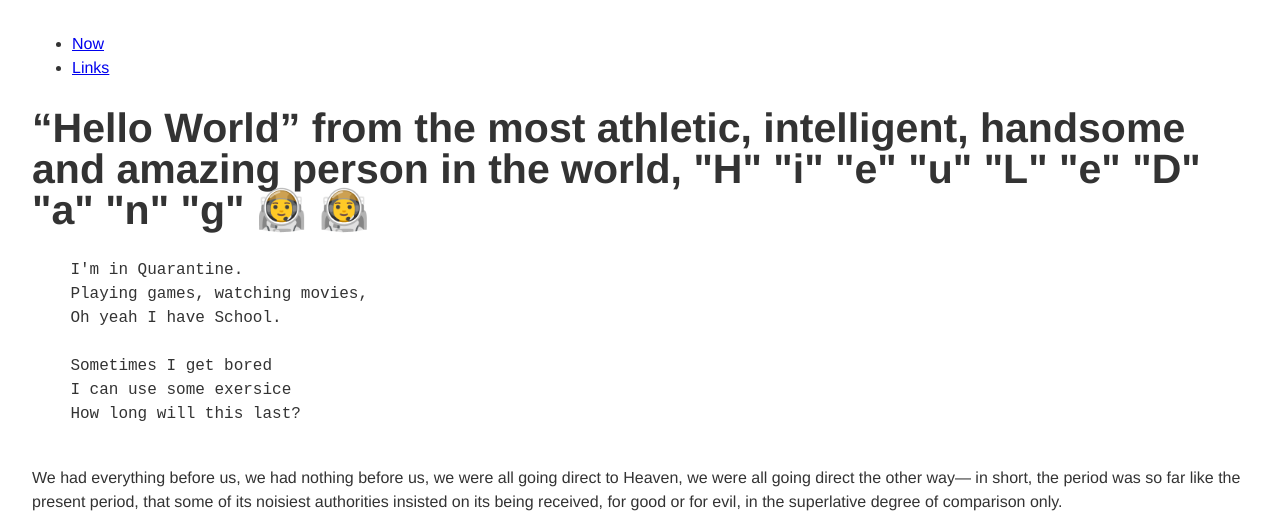
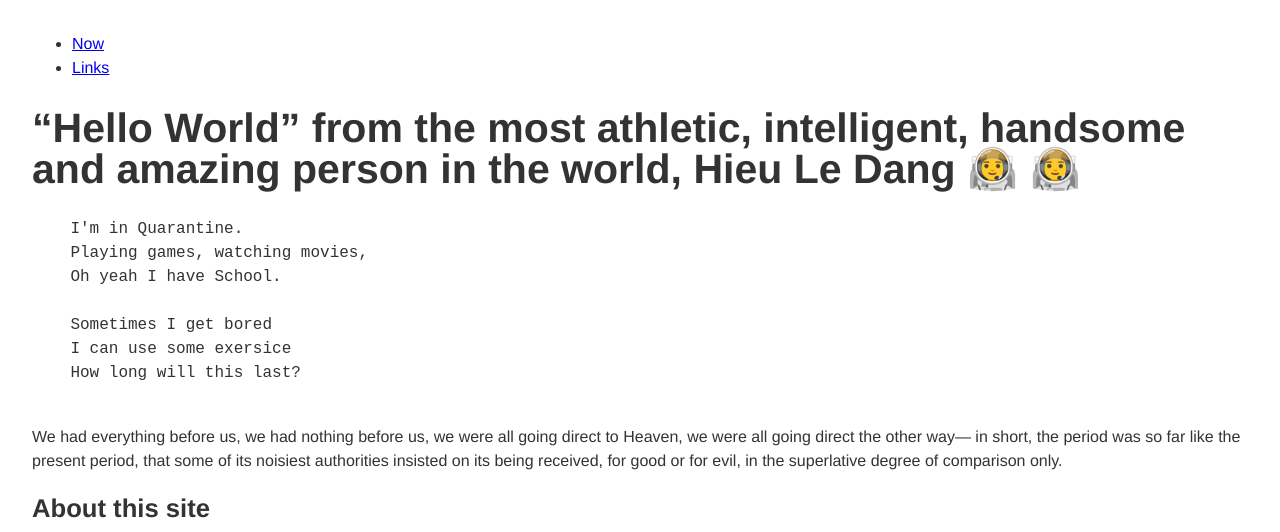
Before and after one commit to hida02/hida02.github.io, a plain HTML site: page index.html in a window 1280 px wide. Shown: the top 532 px of the page. Drawn offline with Linux system fonts and the light colour scheme.

Commit message:
Update index.html

```diff
--- a/index.html
+++ b/index.html
@@ -22,7 +22,7 @@
     </nav>
 
     <header role="banner">
-      <h1>“Hello World” from the most athletic, intelligent, handsome and amazing person in the world, "H" "i" "e" "u" "L" "e" "D" "a" "n" "g" 👩‍🚀 👨‍🚀</h1>
+      <h1>“Hello World” from the most athletic, intelligent, handsome and amazing person in the world, Hieu Le Dang 👩‍🚀 👨‍🚀</h1>
     </header>
 
     <main>
```
